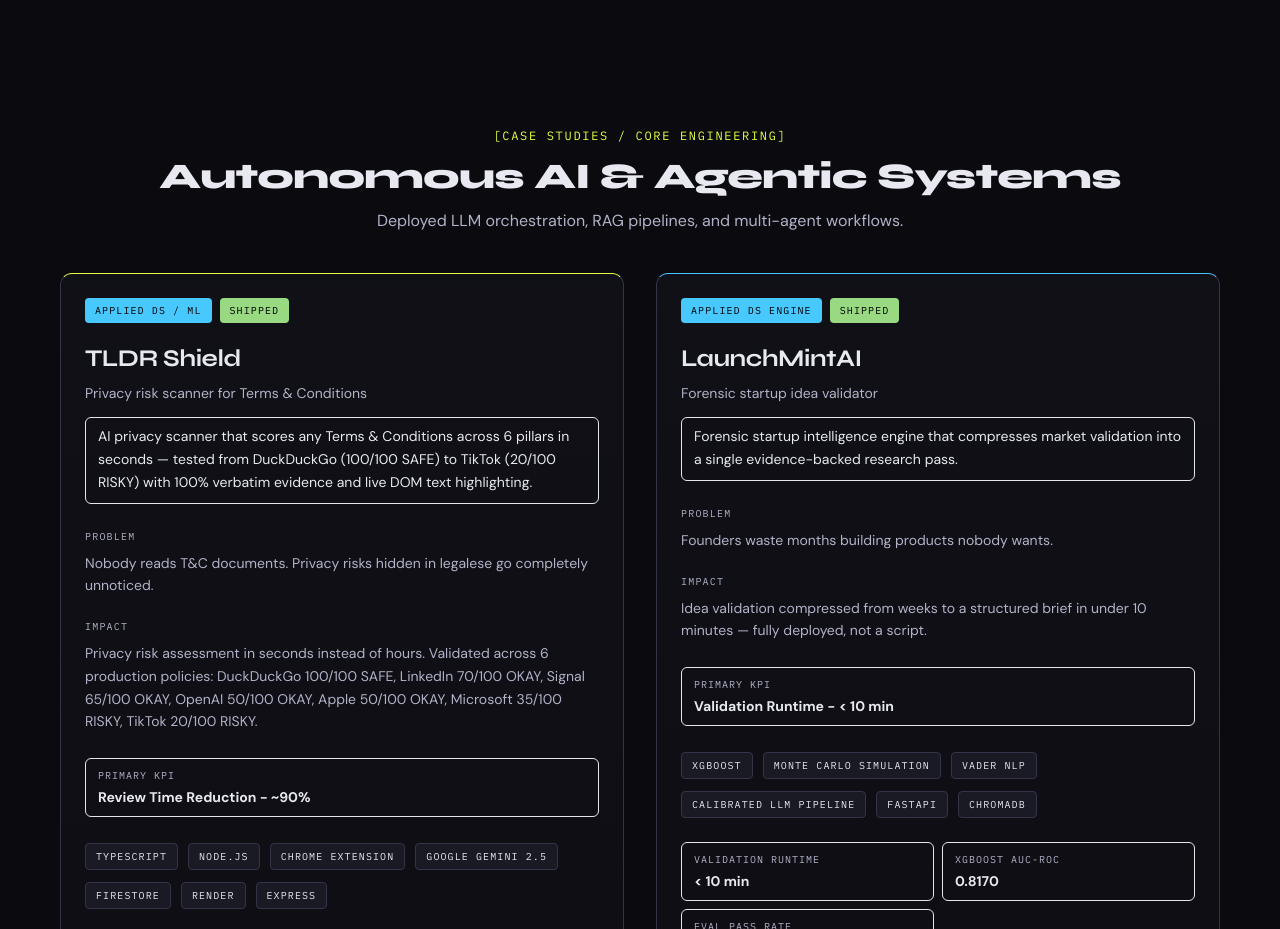
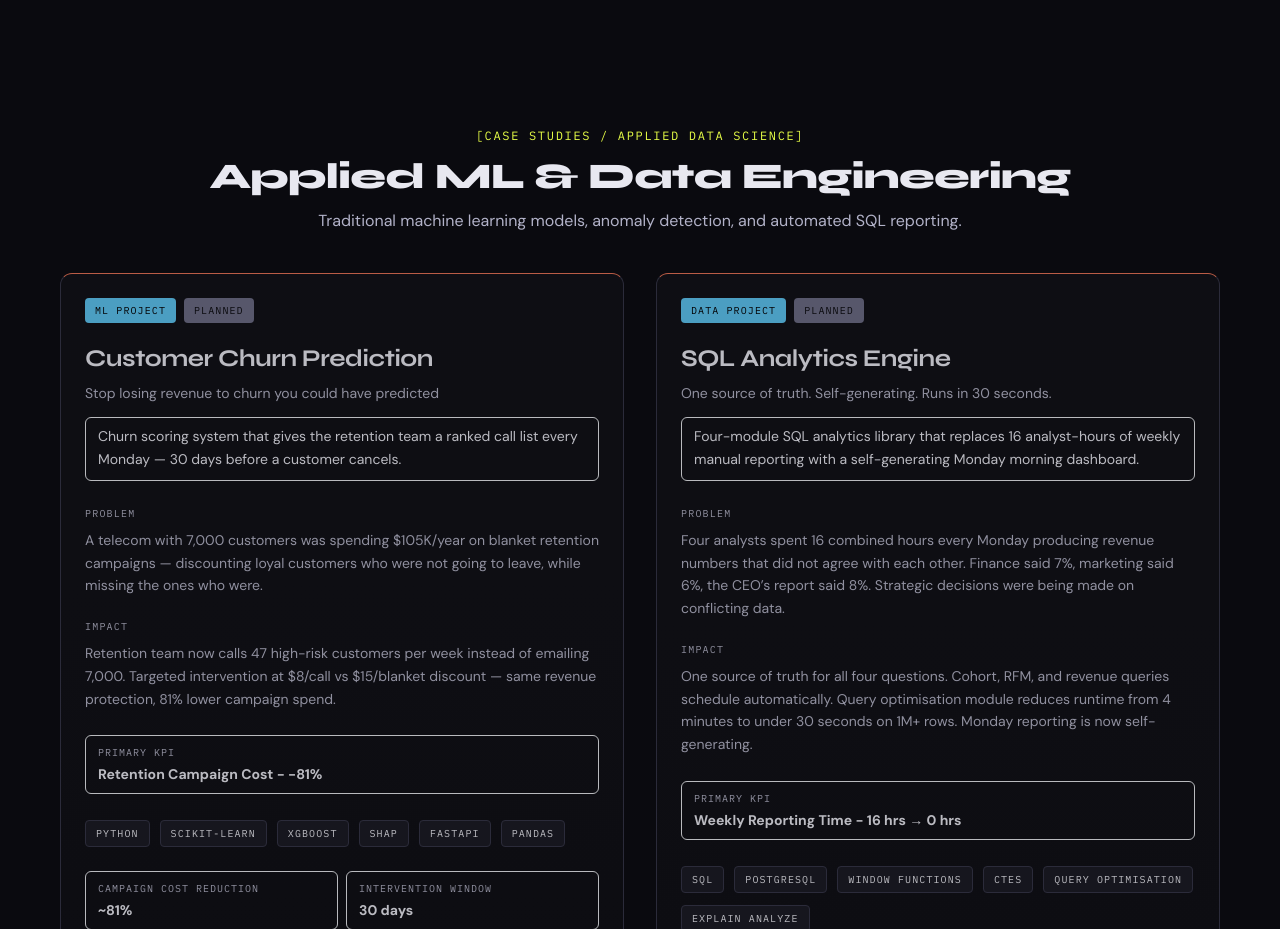
Before and after one commit to Jatin23K/jatin-portfolio, a React (Vite) app: page / in a window 1280 px wide. Shown: the part 6200-7129 px from the top of the page. Built offline with nearby package versions, Linux system fonts and the light colour scheme; no server answers.

Commit message:
feat: reorder project blocks to place Applied ML & Data Engineering first

```diff
--- a/src/pages/Home.tsx
+++ b/src/pages/Home.tsx
@@ -29,20 +29,20 @@
       <SkillsSection skills={skills} />
       <VisionSection />
       <ProjectsSection
+        projects={traditionalDataSystems()}
+        sectionId="projects-ml"
+        label="CASE STUDIES / APPLIED DATA SCIENCE"
+        title="Applied ML & Data Engineering"
+        subtitle="Traditional machine learning models, anomaly detection, and automated SQL reporting."
+        listAriaLabel="ML systems"
+      />
+      <ProjectsSection
         projects={aiSystems()}
         sectionId="projects-ai"
         label="CASE STUDIES / CORE ENGINEERING"
         title="Autonomous AI & Agentic Systems"
         subtitle="Deployed LLM orchestration, RAG pipelines, and multi-agent workflows."
         listAriaLabel="AI systems"
-      />
-      <ProjectsSection
-        projects={traditionalDataSystems()}
-        sectionId="projects-ml"
-        label="CASE STUDIES / APPLIED DATA SCIENCE"
-        title="Autonomous AI & Agentic Systems"
-        subtitle="Traditional machine learning models, anomaly detection, and automated SQL reporting."
-        listAriaLabel="ML systems"
       />
       <ProjectsSection
         projects={pipelineProjects()}
--- a/src/pages/ProjectsPage.tsx
+++ b/src/pages/ProjectsPage.tsx
@@ -11,20 +11,20 @@
         canonicalPath="/projects"
       />
       <ProjectsSection
+        projects={traditionalDataSystems()}
+        sectionId="projects-ml"
+        label="01 / Applied Data Science"
+        title="Applied ML & Data Engineering"
+        subtitle="Traditional machine learning models, anomaly detection, and automated SQL reporting."
+        listAriaLabel="ML systems"
+      />
+      <ProjectsSection
         projects={aiSystems()}
         sectionId="projects-ai"
-        label="01 / Core Engineering"
+        label="02 / Core Engineering"
         title="Autonomous AI & Agentic Systems"
         subtitle="Deployed LLM orchestration, RAG pipelines, and multi-agent workflows."
         listAriaLabel="AI systems"
-      />
-      <ProjectsSection
-        projects={traditionalDataSystems()}
-        sectionId="projects-ml"
-        label="02 / Applied Data Science"
-        title="Autonomous AI & Agentic Systems"
-        subtitle="Traditional machine learning models, anomaly detection, and automated SQL reporting."
-        listAriaLabel="ML systems"
       />
       <ProjectsSection
         projects={pipelineProjects()}
```
